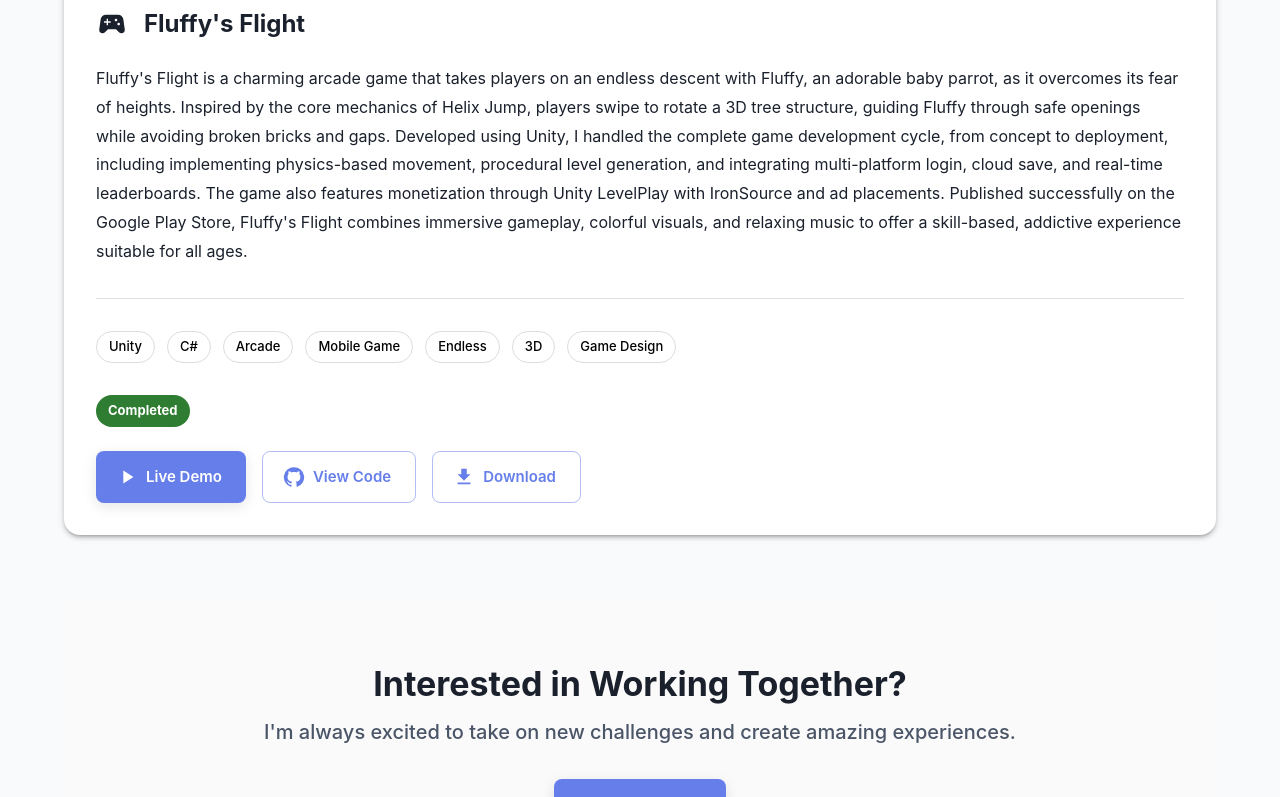
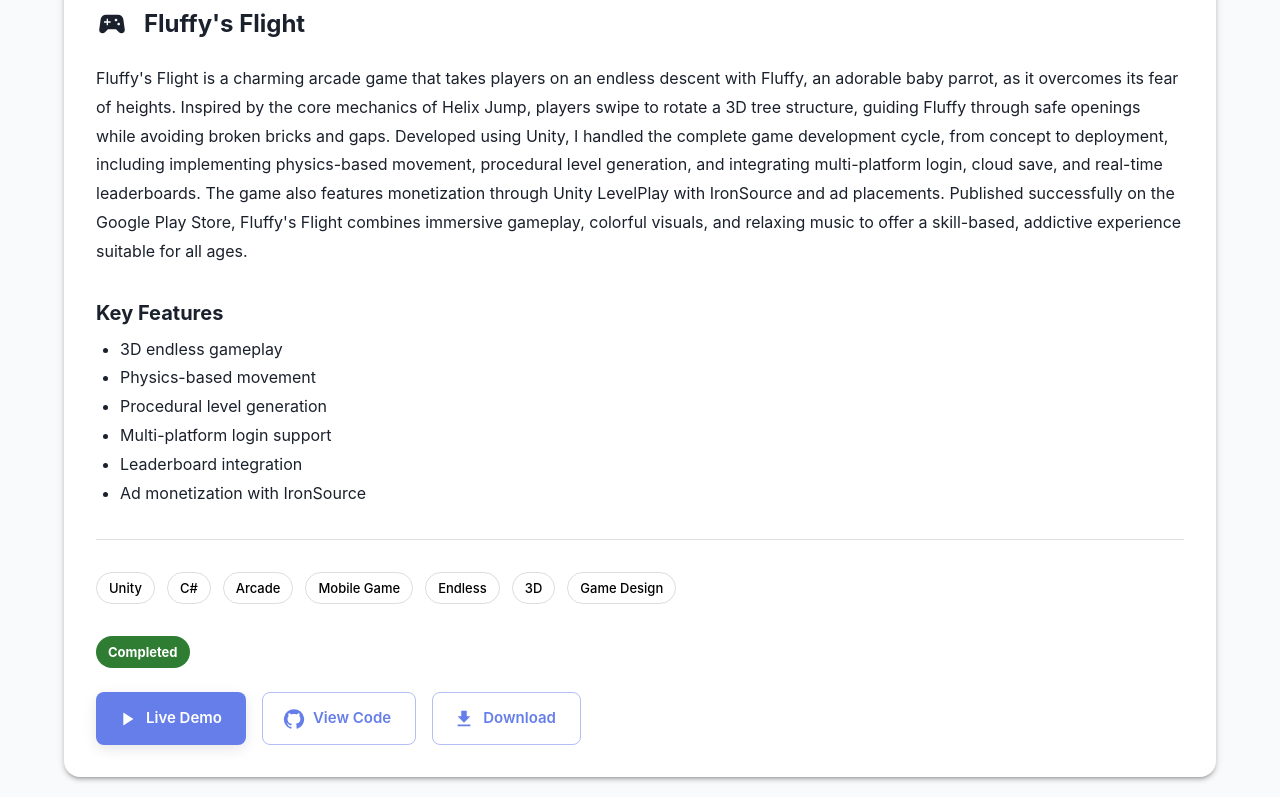
Before and after one commit to Pasindu-Promodh/portfolio, a React (Vite) app: page /project/1 in a window 1280 px wide. Shown: the part 1047-1844 px from the top of the page. Built offline with nearby package versions, Linux system fonts and the light colour scheme.

Commit message:
features

```diff
--- a/src/data/projects.json
+++ b/src/data/projects.json
@@ -12,7 +12,7 @@
     "github": "https://github.com/ManeeshaG1/Fluffys-Flight/",
     "demo": "https://play.google.com/store/apps/details?id=com.BoomerBrainLabs.FluffysFlight",
     "download": "https://play.google.com/store/apps/details?id=com.BoomerBrainLabs.FluffysFlight",
-    "media" : [
+    "media": [
       "https://github.com/Pasindu-Promodh/portfolio/raw/main/public/Fluffy%20Flight/FF_GameIcon.png",
       "https://github.com/Pasindu-Promodh/portfolio/raw/main/public/Fluffy%20Flight/Fluffy%20Flight%20Screen%20Recording%20(1).mp4",
       "https://github.com/Pasindu-Promodh/portfolio/raw/main/public/Fluffy%20Flight/Fluffy%20Flight%20Screen%20Recording%20(2).mp4",
@@ -23,6 +23,14 @@
       "https://raw.githubusercontent.com/Pasindu-Promodh/portfolio/main/public/Fluffy%20Flight/Image%20Sequence_004_0516.jpg",
       "https://raw.githubusercontent.com/Pasindu-Promodh/portfolio/main/public/Fluffy%20Flight/Image%20Sequence_004_0881.jpg",
       "https://raw.githubusercontent.com/Pasindu-Promodh/portfolio/main/public/Fluffy%20Flight/Image%20Sequence_004_0926.jpg"
+    ],
+    "features": [
+      "3D endless gameplay",
+      "Physics-based movement",
+      "Procedural level generation",
+      "Multi-platform login support",
+      "Leaderboard integration",
+      "Ad monetization with IronSource"
     ]
   },
   {
--- a/src/pages/ProjectDetail.tsx
+++ b/src/pages/ProjectDetail.tsx
@@ -327,6 +327,23 @@
               {project.longDescription}
             </Typography>
 
+            {project.features && project.features.length > 0 && (
+              <Box sx={{ mt: 4 }}>
+                <Typography variant="h6" fontWeight="bold" gutterBottom>
+                  Key Features
+                </Typography>
+                <Box component="ul" sx={{ pl: 3, lineHeight: 1.8 }}>
+                  {project.features.map((feature, index) => (
+                    <li key={index}>
+                      <Typography variant="body1" component="span">
+                        {feature}
+                      </Typography>
+                    </li>
+                  ))}
+                </Box>
+              </Box>
+            )}
+
             <Divider sx={{ my: 4 }} />
 
             <Box sx={{ display: "flex", flexWrap: "wrap", gap: 1.5, mb: 4 }}>
```
